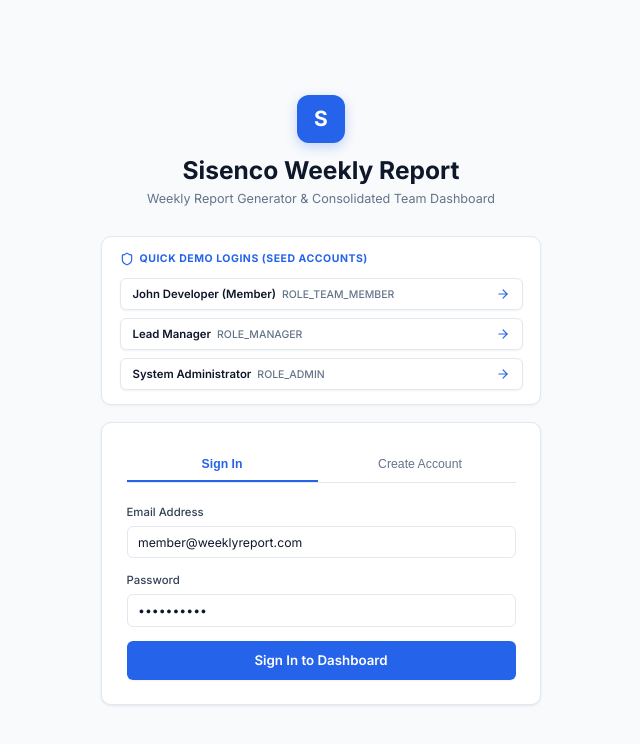
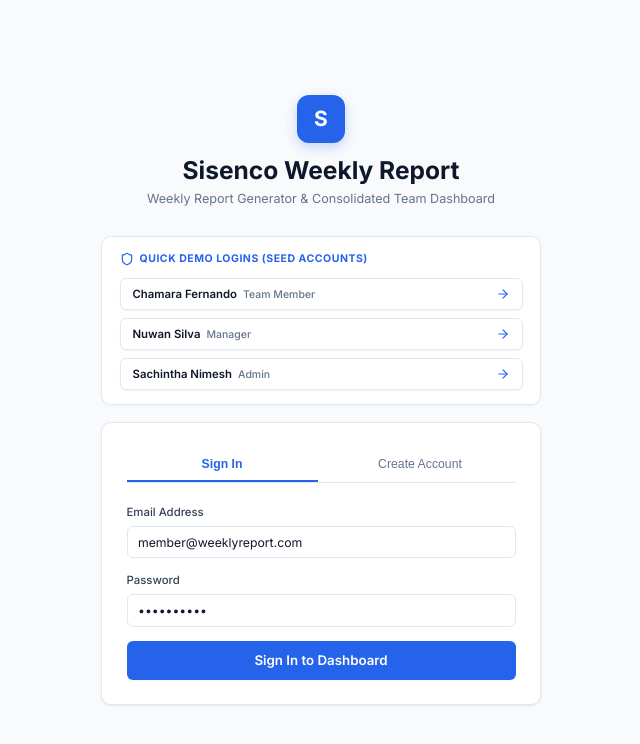
Before and after one commit to SachinthaNimesh370/Weekly_Report_Dashboard_Frontend, a React (Vite) app: page / in a window 1280 px wide. Shown: the top 744 px of the page, without its empty margins (319-959 px from the left). Built offline with nearby package versions, Linux system fonts and the light colour scheme.

Commit message:
changed design of Ui and read me Created

```diff
--- a/src/api/axiosClient.js
+++ b/src/api/axiosClient.js
@@ -1,6 +1,9 @@
 import axios from 'axios';
 
-const API_BASE_URL = import.meta.env.VITE_API_BASE_URL || 'http://52.66.241.245:8080';
+const API_BASE_URL =
+  import.meta.env.VITE_API_BASE_URL ||
+  import.meta.env.VITE_API_URL ||
+  'http://52.66.241.245:8080';
 
 export const axiosClient = axios.create({
   baseURL: API_BASE_URL,
--- a/src/pages/auth/AuthPage.jsx
+++ b/src/pages/auth/AuthPage.jsx
@@ -163,40 +163,40 @@ export function AuthPage({ onLogin, allUsers }) {
 
           <div style={{ display: 'flex', flexDirection: 'column', gap: '8px' }}>
             <button
-              onClick={() => handleQuickLogin('member@weeklyreport.com', 'Member@123')}
+              onClick={() => handleQuickLogin('chamara.f@sisenco.lk', 'Password@123')}
               disabled={loading}
               className="btn btn-secondary btn-sm"
               style={{ justifyContent: 'space-between', padding: '8px 12px' }}
             >
               <div style={{ textAlign: 'left' }}>
-                <span style={{ fontWeight: 600, color: '#0f172a' }}>John Developer (Member)</span>
-                <span style={{ color: '#64748b', fontSize: '0.75rem', marginLeft: '6px' }}>ROLE_TEAM_MEMBER</span>
+                <span style={{ fontWeight: 600, color: '#0f172a' }}>Chamara Fernando</span>
+                <span style={{ color: '#64748b', fontSize: '0.75rem', marginLeft: '6px' }}>Team Member</span>
               </div>
               <ArrowRight size={14} style={{ color: '#2563eb' }} />
             </button>
 
             <button
-              onClick={() => handleQuickLogin('manager@weeklyreport.com', 'Manager@123')}
+              onClick={() => handleQuickLogin('nuwan.silva@sisenco.lk', 'Password@123')}
               disabled={loading}
               className="btn btn-secondary btn-sm"
               style={{ justifyContent: 'space-between', padding: '8px 12px' }}
             >
               <div style={{ textAlign: 'left' }}>
-                <span style={{ fontWeight: 600, color: '#0f172a' }}>Lead Manager</span>
-                <span style={{ color: '#64748b', fontSize: '0.75rem', marginLeft: '6px' }}>ROLE_MANAGER</span>
+                <span style={{ fontWeight: 600, color: '#0f172a' }}>Nuwan Silva</span>
+                <span style={{ color: '#64748b', fontSize: '0.75rem', marginLeft: '6px' }}>Manager</span>
               </div>
               <ArrowRight size={14} style={{ color: '#2563eb' }} />
             </button>
 
             <button
-              onClick={() => handleQuickLogin('admin@weeklyreport.com', 'Admin@123')}
+              onClick={() => handleQuickLogin('admin@sisenco.lk', 'Password@123')}
               disabled={loading}
               className="btn btn-secondary btn-sm"
               style={{ justifyContent: 'space-between', padding: '8px 12px' }}
             >
               <div style={{ textAlign: 'left' }}>
-                <span style={{ fontWeight: 600, color: '#0f172a' }}>System Administrator</span>
-                <span style={{ color: '#64748b', fontSize: '0.75rem', marginLeft: '6px' }}>ROLE_ADMIN</span>
+                <span style={{ fontWeight: 600, color: '#0f172a' }}>Sachintha Nimesh</span>
+                <span style={{ color: '#64748b', fontSize: '0.75rem', marginLeft: '6px' }}>Admin</span>
               </div>
               <ArrowRight size={14} style={{ color: '#2563eb' }} />
             </button>
--- a/src/pages/projects/ProjectsPage.jsx
+++ b/src/pages/projects/ProjectsPage.jsx
@@ -113,6 +113,22 @@ export function ProjectsPage({ projects: initialProjects = [], allUsers = [], on
       if (onUpdateProject) onUpdateProject({ ...proj, isActive: !proj.isActive });
     } catch (err) {
       alert(`Failed to update project status: ${err.message}`);
+    } finally {
+      setActionLoading(false);
+    }
+  };
+
+  const handleDeleteProject = async (projectId) => {
+    if (!window.confirm("Are you sure you want to delete this project from the database?")) {
+      return;
+    }
+    setActionLoading(true);
+    try {
+      await projectApi.deleteProject(projectId);
+      setProjects(prev => prev.filter(p => p.id !== projectId));
+    } catch (err) {
+      console.error('Failed to delete project:', err);
+      alert(`Failed to delete project: ${err.message}`);
     } finally {
       setActionLoading(false);
     }
@@ -287,6 +303,15 @@ export function ProjectsPage({ projects: initialProjects = [], allUsers = [], on
                         title="Edit project details"
                       >
                         <Edit2 size={13} /> Edit
+                      </button>
+
+                      <button
+                        onClick={() => handleDeleteProject(proj.id)}
+                        className="btn btn-secondary btn-sm"
+                        style={{ padding: '4px 8px', fontSize: '0.75rem', color: '#dc2626' }}
+                        title="Delete project"
+                      >
+                        <Trash2 size={13} /> Delete
                       </button>
                     </div>
                   )}
```
Also changed, not shown: 2 other files (tests, documents, lock files or other folders).
